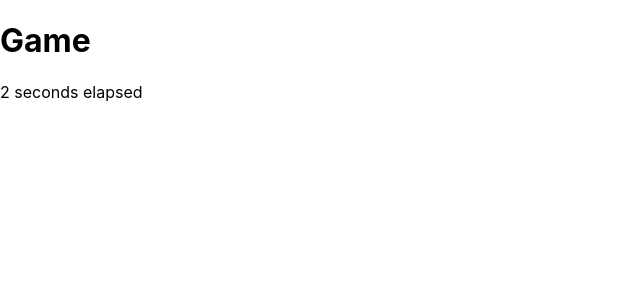
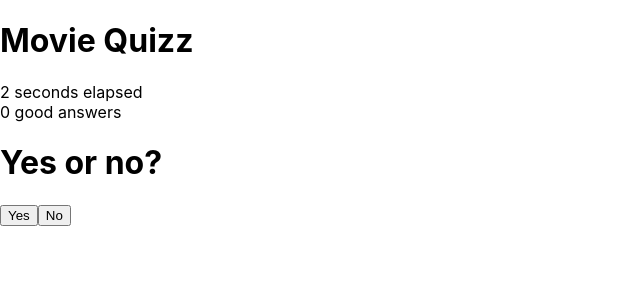
Before and after one commit to himmelarthur/moviequizz, a React (Create React App) app: page / in a window 1280 px wide. Both pictures are taken after a click on the button "Play". Shown: the top 300 px of the page, without its empty margins (0-640 px from the left). Built offline with nearby package versions, Linux system fonts and the light colour scheme.

Commit message:
Basic game logic

```diff
--- a/src/App.tsx
+++ b/src/App.tsx
@@ -1,6 +1,6 @@
 import React, { useState } from 'react';
 import Landing from './Landing';
-import Game from './Game';
+import Game from './Game/Game';
 
 function App() {
   const [playing, setPlaying] = useState(false)
--- a/src/Game.tsx
+++ /dev/null
@@ -1,16 +0,0 @@
-import React, { useState, useEffect } from 'react';
-
-const Game = () => {
-    const [secondsElapsed, setSecondsElapsed] = useState(0);
-
-    useEffect(() => {
-        const interval = setInterval(() => {
-            setSecondsElapsed(secondsElapsed + 1);
-        }, 1000);
-        return () => clearInterval(interval);
-    }, [secondsElapsed, setSecondsElapsed]);
-
-    return <div><h1>Game</h1><div>{secondsElapsed} seconds elapsed</div></div>
-}
-
-export default Game;
--- /dev/null
+++ b/src/Game/Game.tsx
@@ -0,0 +1,49 @@
+import React, { useState, useEffect, useCallback } from 'react';
+import Question from './Question';
+
+type GameState = {
+    goodAnswers: number;
+    secondsElapsed: number;
+}
+
+const useInitGame = () => {
+    const [secondsElapsed, setSecondsElapsed] = useState(0);
+    const [goodAnswers, setGoodAnswers] = useState(0);
+    const [finalState, setFinalState] = useState<GameState>();
+
+    useEffect(() => {
+        const interval = setInterval(() => {
+            setSecondsElapsed(secondsElapsed + 1);
+        }, 1000);
+        return () => clearInterval(interval);
+    }, [secondsElapsed, setSecondsElapsed]);
+
+    const endGame = useCallback(() => {
+        setFinalState({ goodAnswers, secondsElapsed })
+    }, [goodAnswers, secondsElapsed, setFinalState]);
+
+    const handleAnswer = useCallback((answer: boolean) => {
+        if (answer) {
+            setGoodAnswers(goodAnswers + 1);
+        } else {
+            endGame()
+        }
+    }, [setGoodAnswers, goodAnswers]);
+
+    return { secondsElapsed, goodAnswers, finalState, handleAnswer };
+}
+
+const Game = () => {
+    const { secondsElapsed, goodAnswers, finalState, handleAnswer } = useInitGame();
+    return <div>
+        <h1>Movie Quizz</h1>
+        <div>{secondsElapsed} seconds elapsed</div>
+        <div>{goodAnswers} good answers</div>
+        {finalState ? <div>
+            <div>{finalState.goodAnswers} good answers</div>
+            <div>{finalState.secondsElapsed} seconds</div>
+        </div> : <Question onAnswer={handleAnswer}></Question>}
+    </div>
+}
+
+export default Game;
--- /dev/null
+++ b/src/Game/Question.tsx
@@ -0,0 +1,15 @@
+import React from 'react';
+
+type Props = {
+    onAnswer: (answer: boolean) => void
+}
+
+const Question = ({ onAnswer }: Props) => {
+    return <div>
+        <h1>Yes or no?</h1>
+        <button onClick={() => onAnswer(true)}>Yes</button>
+        <button onClick={() => onAnswer(false)}>No</button>
+    </div>
+}
+
+export default Question;
```
